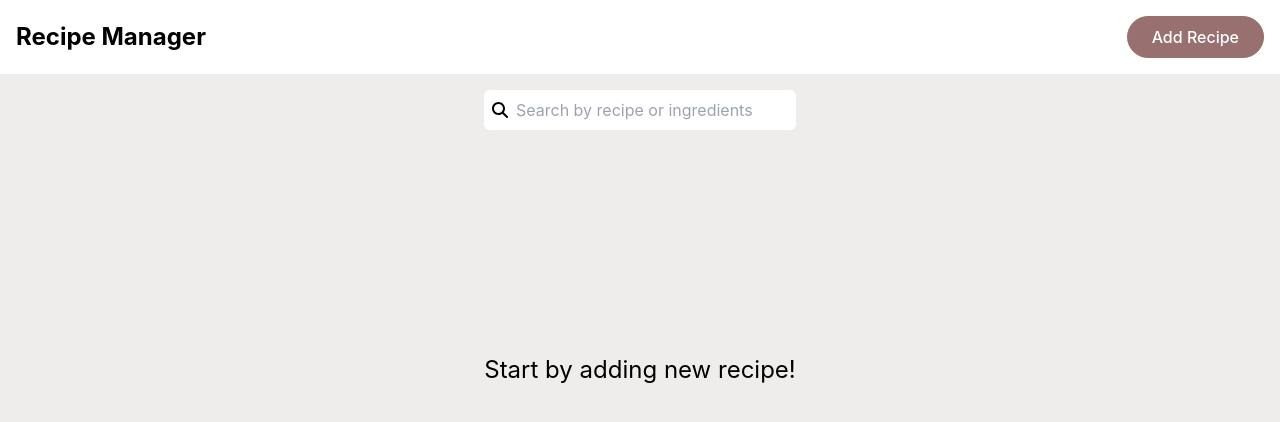
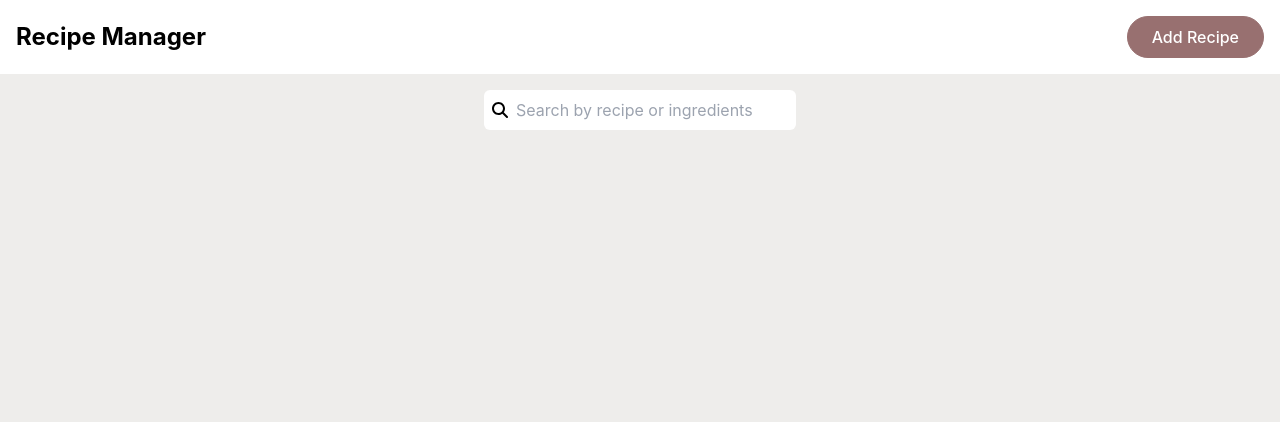
Before and after one commit to sntrix-dev/recipe-manager, a React (Create React App) app: page / in a window 1280 px wide. Shown: the top 422 px of the page. Built offline with nearby package versions, Linux system fonts and the light colour scheme.

Commit message:
bug fixes

```diff
--- a/src/App.jsx
+++ b/src/App.jsx
@@ -15,7 +15,7 @@ function App() {
   const [recipe, setRecipe] = useState([]);
   const [editData, setEditData] = useState(null);
   const [searchTerm, setSearchTerm] = useState("");
-  const [recipesCount, setRecipesCount] = useState(0);
+  // const [recipesCount, setRecipesCount] = useState(0);
 
   return (
     <div className="App">
@@ -40,12 +40,12 @@ function App() {
           </div>
         </div>
       </div>
-      {!!recipesCount ? (
+      {/* {!!recipesCount ? ( */}
       <main className="w-full max-w-[1500px] mx-auto px-4 py-10 grid grid-cols-1 lg:grid-cols-2 gap-4">
         <RecipeDataSource
           newRecipe={recipe}
           editData={editData}
-            getRecipesCount={(count) => setRecipesCount(count)}
+          // getRecipesCount={(count) => setRecipesCount(count)}
           onEdit={(data) => {
             setAddModalOpen(true);
             setModalType("edit");
@@ -56,11 +56,11 @@ function App() {
           <Recipe />
         </RecipeDataSource>
       </main>
-      ) : (
+      {/* ) : (
         <div className="w-full min-h-[60vh] flex items-center justify-center">
           <h3 className="text-2xl">Start by adding new recipe!</h3>
         </div>
-      )}
+      )} */}
       <Modal open={isAddModalOpen} onClose={() => setAddModalOpen(false)}>
         <AddRecipe
           type={modalType}
--- a/src/components/RecipeDataSource.jsx
+++ b/src/components/RecipeDataSource.jsx
@@ -13,14 +13,14 @@ const RecipeDataSource = ({
   onEdit,
   editData,
   searchTerm,
-  getRecipesCount,
+  // getRecipesCount,
 }) => {
   const [recipes, setRecipes] = useState([]);
   const [filteredRecipe, setFilteredRecipe] = useState([]);
 
-  useEffect(() => {
-    getRecipesCount(recipes.length);
-  }, [recipes]);
+  // useEffect(() => {
+  //   getRecipesCount(recipes.length);
+  // }, [recipes]);
 
   // Getting data from localStorage on Mount
   useEffect(() => {
```
Lines whose indentation alone changed are shown as unchanged.
